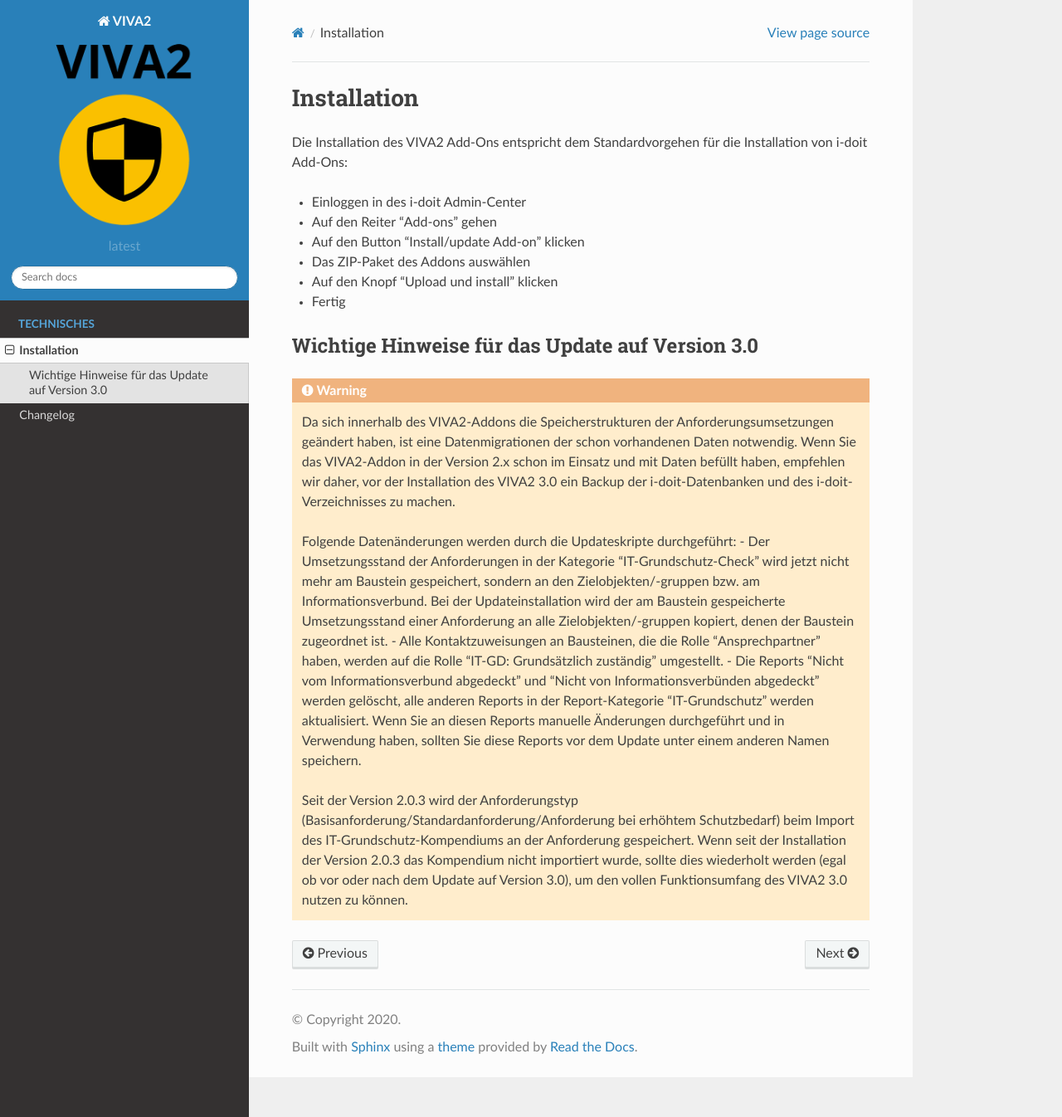
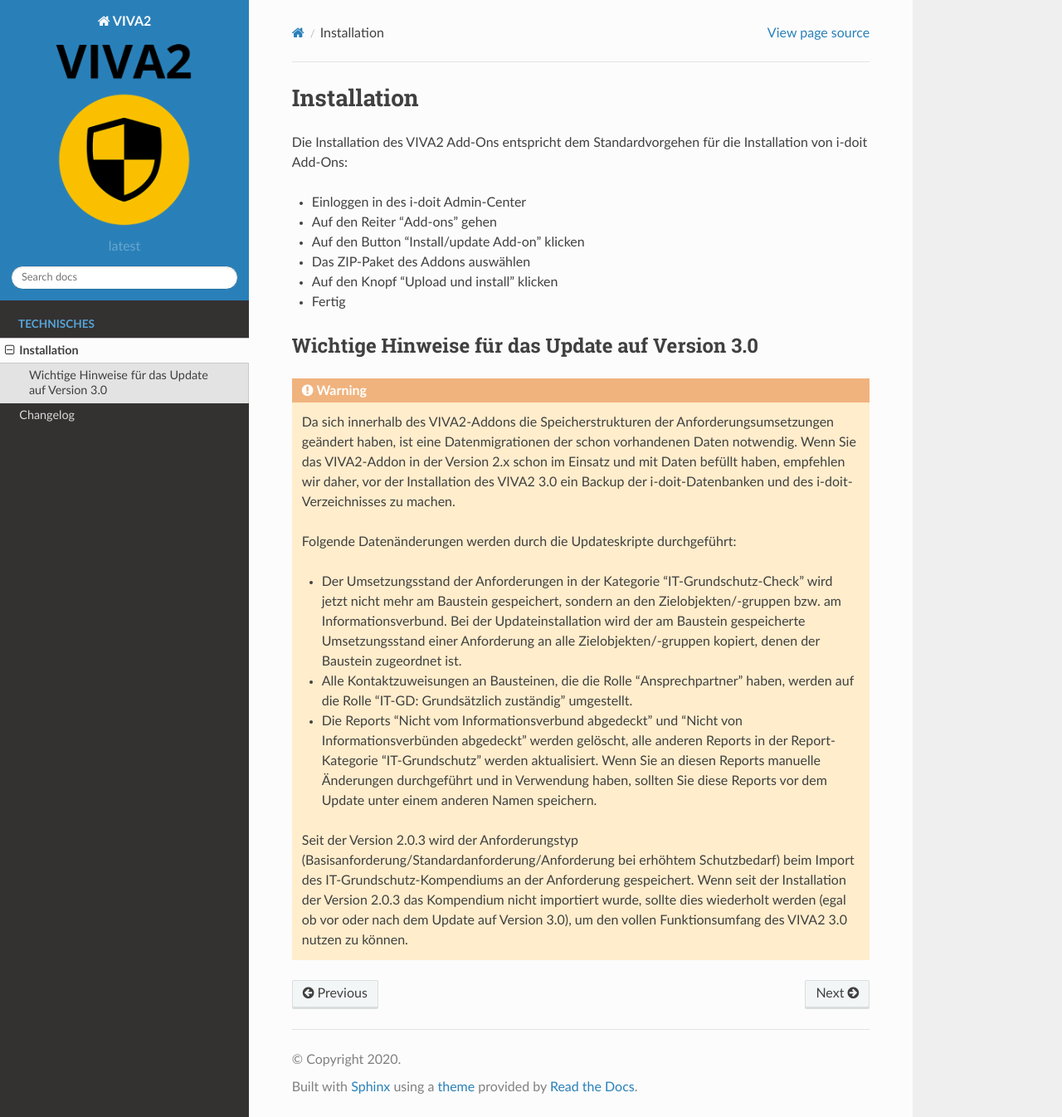
Before and after one commit to becon-de/isms.addon.docs, a Sphinx documentation site: the page built from doc/installation.rst, in a window 1280 px wide and 1346 px high. Shown: the whole window at 83% size. Built offline with Sphinx 7.4.7 and the Read the Docs theme 2.0.0, drawn with Linux system fonts in a browser that asks for light colours.

Commit message:
Fix Bullet list on update hint

```diff
--- a/doc/installation.rst
+++ b/doc/installation.rst
@@ -20,8 +20,9 @@
 	Da sich innerhalb des VIVA2-Addons die Speicherstrukturen der Anforderungsumsetzungen geändert haben, ist eine Datenmigrationen der schon vorhandenen Daten notwendig. Wenn Sie das VIVA2-Addon in der Version 2.x schon im Einsatz und mit Daten befüllt haben, empfehlen wir daher, vor der Installation des VIVA2 3.0 ein Backup der i-doit-Datenbanken und des i-doit-Verzeichnisses zu machen.
 
 	Folgende Datenänderungen werden durch die Updateskripte durchgeführt:
-	- Der Umsetzungsstand der Anforderungen in der Kategorie "IT-Grundschutz-Check" wird jetzt nicht mehr am Baustein gespeichert, sondern an den Zielobjekten/-gruppen bzw. am Informationsverbund. Bei der Updateinstallation wird der am Baustein gespeicherte Umsetzungsstand einer Anforderung an alle Zielobjekten/-gruppen kopiert, denen der Baustein zugeordnet ist.
-	- Alle Kontaktzuweisungen an Bausteinen, die die Rolle "Ansprechpartner" haben, werden auf die Rolle "IT-GD: Grundsätzlich zuständig" umgestellt.
-	- Die Reports "Nicht vom Informationsverbund abgedeckt" und "Nicht von Informationsverbünden abgedeckt" werden gelöscht, alle anderen Reports in der Report-Kategorie "IT-Grundschutz" werden aktualisiert. Wenn Sie an diesen Reports manuelle Änderungen durchgeführt und in Verwendung haben, sollten Sie diese Reports vor dem Update unter einem anderen Namen speichern.
+
+	* Der Umsetzungsstand der Anforderungen in der Kategorie "IT-Grundschutz-Check" wird jetzt nicht mehr am Baustein gespeichert, sondern an den Zielobjekten/-gruppen bzw. am Informationsverbund. Bei der Updateinstallation wird der am Baustein gespeicherte Umsetzungsstand einer Anforderung an alle Zielobjekten/-gruppen kopiert, denen der Baustein zugeordnet ist.
+	* Alle Kontaktzuweisungen an Bausteinen, die die Rolle "Ansprechpartner" haben, werden auf die Rolle "IT-GD: Grundsätzlich zuständig" umgestellt.
+	* Die Reports "Nicht vom Informationsverbund abgedeckt" und "Nicht von Informationsverbünden abgedeckt" werden gelöscht, alle anderen Reports in der Report-Kategorie "IT-Grundschutz" werden aktualisiert. Wenn Sie an diesen Reports manuelle Änderungen durchgeführt und in Verwendung haben, sollten Sie diese Reports vor dem Update unter einem anderen Namen speichern.
 
 	Seit der Version 2.0.3 wird der Anforderungstyp (Basisanforderung/Standardanforderung/Anforderung bei erhöhtem Schutzbedarf) beim Import des IT-Grundschutz-Kompendiums an der Anforderung gespeichert. Wenn seit der Installation der Version 2.0.3 das Kompendium nicht importiert wurde, sollte dies wiederholt werden (egal ob vor oder nach dem Update auf Version  3.0), um den vollen Funktionsumfang des VIVA2 3.0 nutzen zu können.
```
